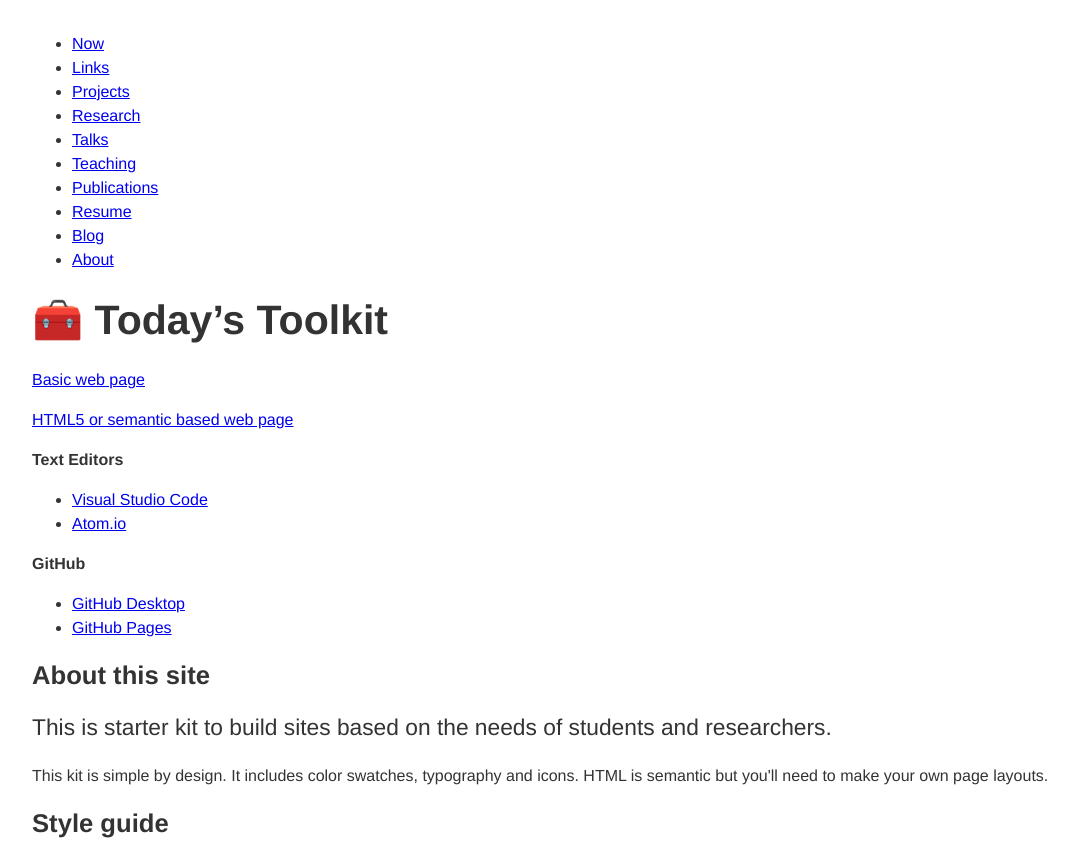
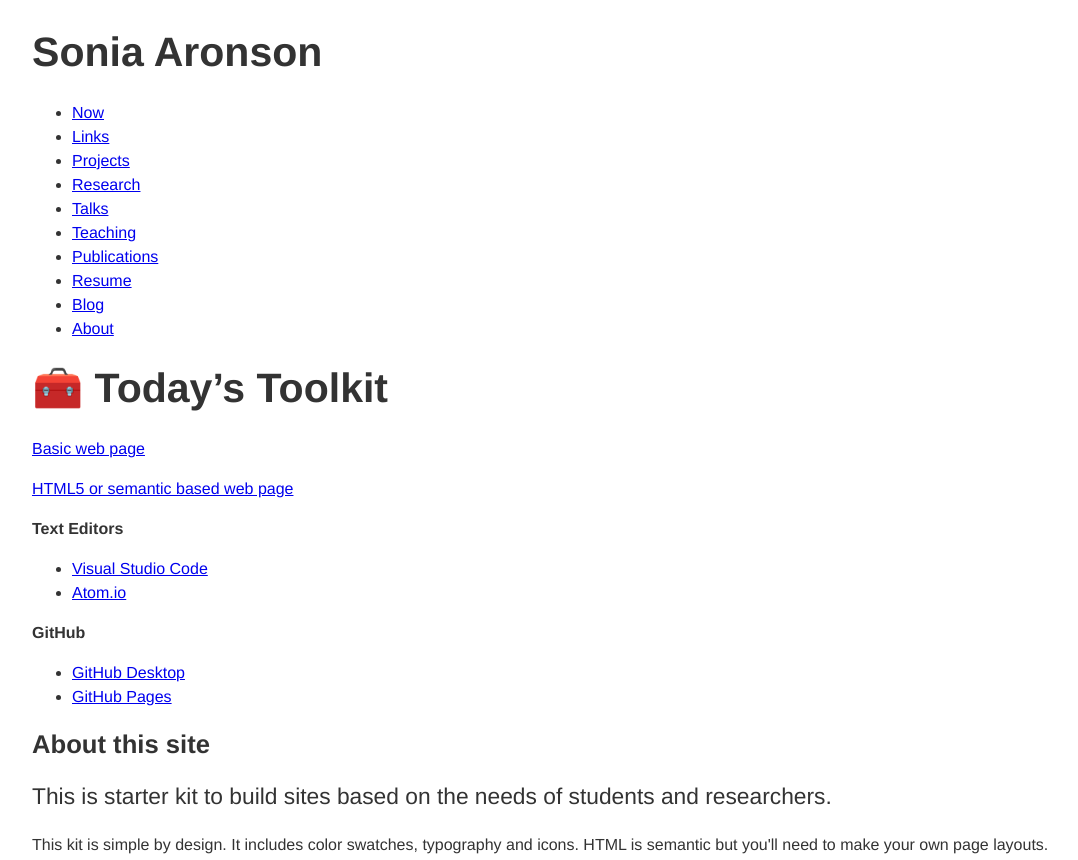
Before and after one commit to sonia-aronson/sonia-aronson.github.io, a plain HTML site: page index.html in a window 1280 px wide. Shown: the top 860 px of the page, without its empty margins (0-1078 px from the left). Drawn offline with Linux system fonts and the light colour scheme.

Commit message:
Update index.html

```diff
--- a/index.html
+++ b/index.html
@@ -14,7 +14,7 @@
 
   <body>
     <header role="banner">
-      <h1></h1>
+      <h1>Sonia Aronson</h1>
     </header>
     <nav role="navigation">
       <ul>
```
